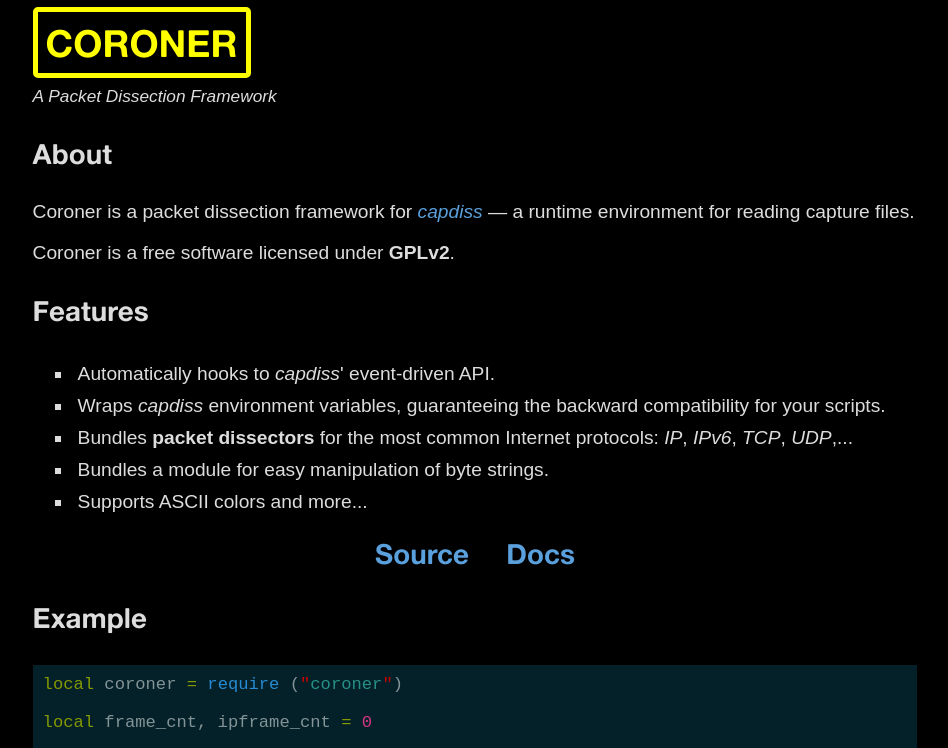
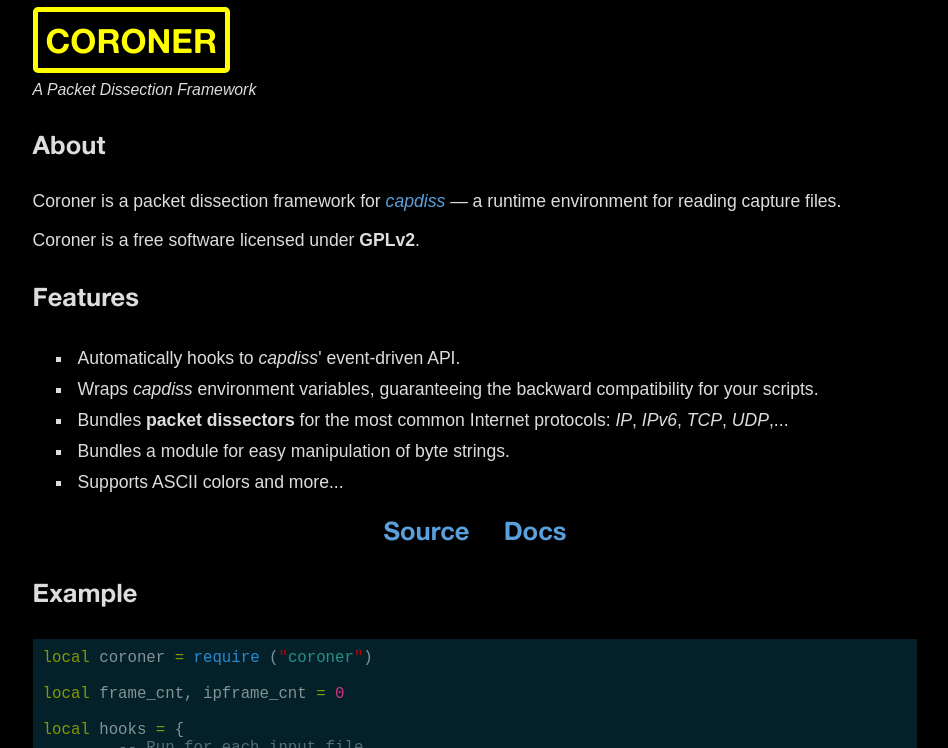
Before and after one commit to antagon/coroner_web, a plain HTML site: page index.html in a window 1280 px wide. Shown: the top 748 px of the page, without its empty margins (165-1113 px from the left). Drawn offline with Linux system fonts and the light colour scheme.

Commit message:
Fix font size and favicon path.

```diff
--- a/index.html
+++ b/index.html
@@ -2,7 +2,7 @@
 	<head>
 		<title>Coroner: A Packet Dissection Framework</title>
 		<meta http-equiv="content-type" content="text/html; charset=UTF-8">
-		<link rel="shortcut icon" type="image/x-icon" href="favicon.ico" />
+		<link rel="shortcut icon" type="image/x-icon" href="/favicon.ico" />
 		<link rel="stylesheet" type="text/css" href="style.css">
 	</head>
 	<body style="background-color:black;">
--- a/style.css
+++ b/style.css
@@ -3,7 +3,7 @@
 	src: url("AlteHaasGrotesk_Bold.ttf");
 }
 div { margin:0px }
-body { font-size:120%; font-family:sans-serif; color:#DDDDDD; }
+body { font-size:110%; font-family:sans-serif; color:#DDDDDD; }
 h2 { font-family:AlteHaasGroteskBold; font-size:145%; margin:30 0 30 0px; padding:0px; }
 /*a { text-decoration:none; color:#2D6FAC; }*/
 a { text-decoration:none; color:#5AA0DD; }
@@ -11,7 +11,7 @@ a:hover { text-decoration:underline; }
 p { text-align:justify; }
 #logo {
 	color:yellow;
-	font-size:195%;
+	font-size:190%;
 	padding:8px;
 	text-align:center;
 	font-family:AlteHaasGroteskBold;
```
